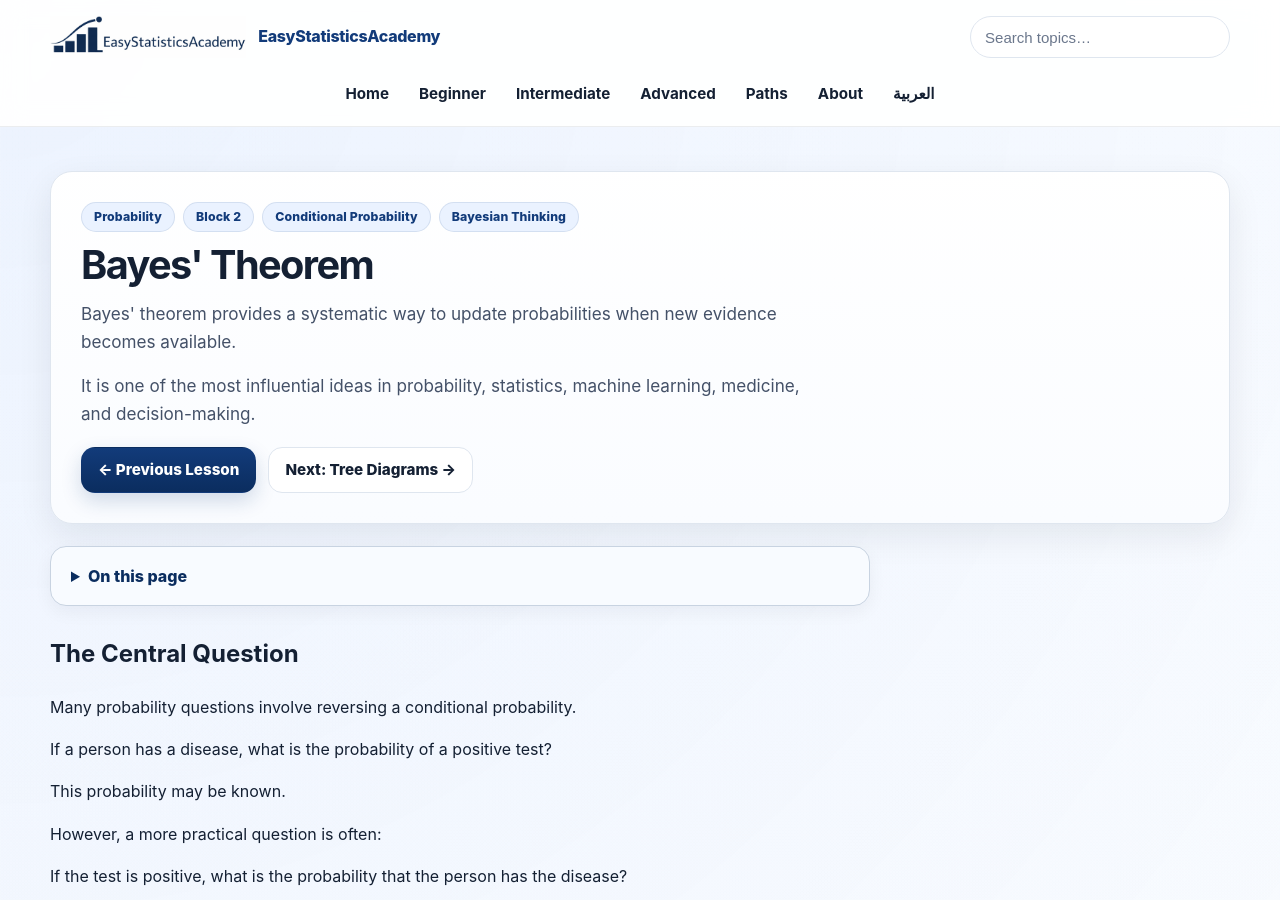
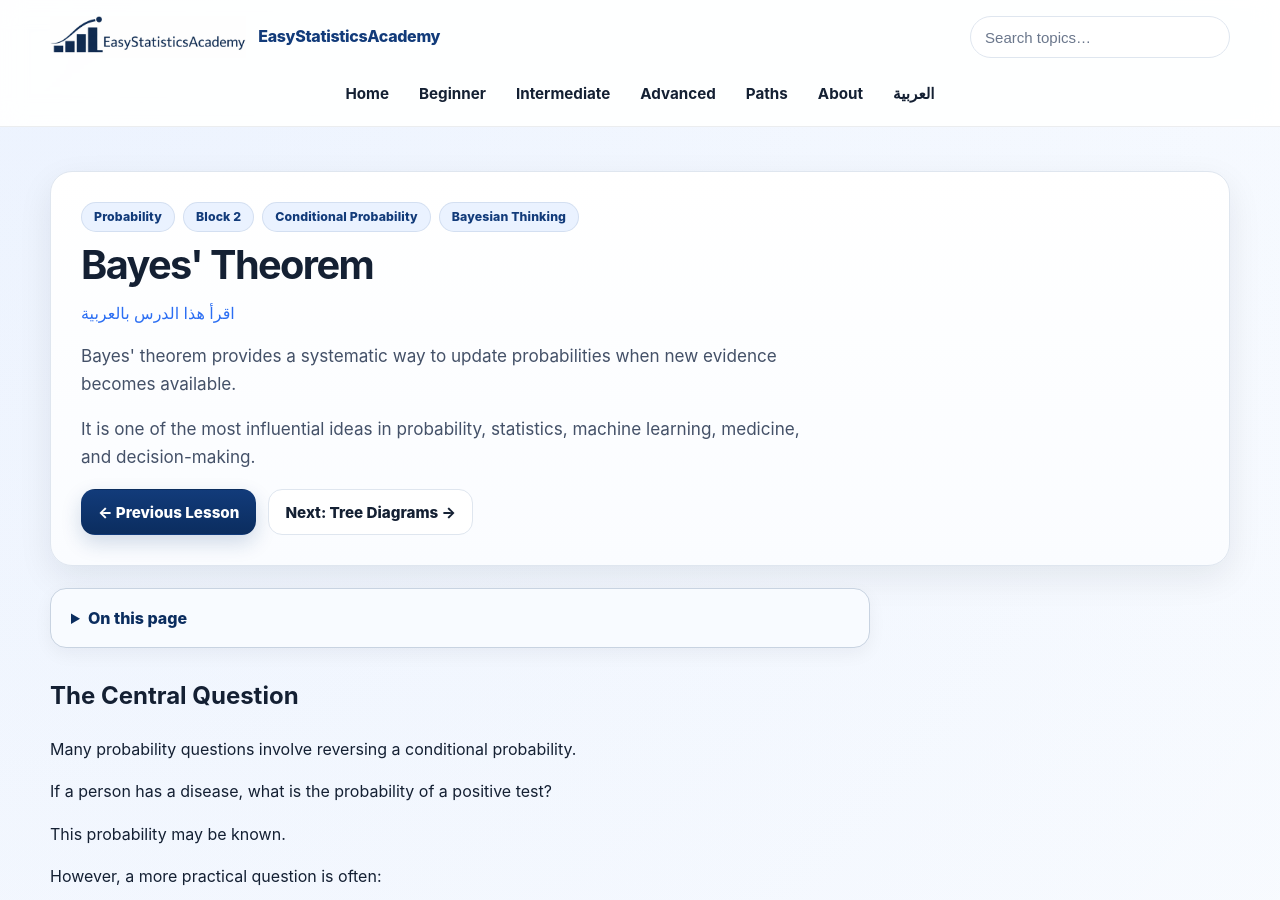
Before and after one commit to ammar-homaida-statistics/easystatisticsacademy, a Jekyll site: the page built from probability/conditional/bayes-theorem/index.md, in a window 1280 px wide and 900 px high. Built offline with Jekyll 4.4.1, drawn with Linux system fonts in a browser that asks for light colours; some of the changed lines change nothing that is shown.

Commit message:
Connect Arabic Bayes translation, language navigation, and reciprocal SEO

```diff
--- a/probability/conditional/bayes-theorem/index.md
+++ b/probability/conditional/bayes-theorem/index.md
@@ -4,6 +4,8 @@
 description: Learn how Bayes' theorem updates probabilities when new evidence becomes available and understand one of the most important ideas in statistics.
 permalink: /probability/conditional/bayes-theorem/
 sidebar: false
+translation_pair: bayes-theorem
+math: true
 ---
 
 <!-- SAVE LESSON PROGRESS -->
@@ -40,6 +42,7 @@
     </div>
 
     <h1>Bayes' Theorem</h1>
+    <p><a href="/ar/probability/conditional/bayes-theorem/" lang="ar" dir="rtl">اقرأ هذا الدرس بالعربية</a></p>
 
     <p class="lead">
       Bayes' theorem provides a systematic way to update probabilities when new evidence becomes available.
```
